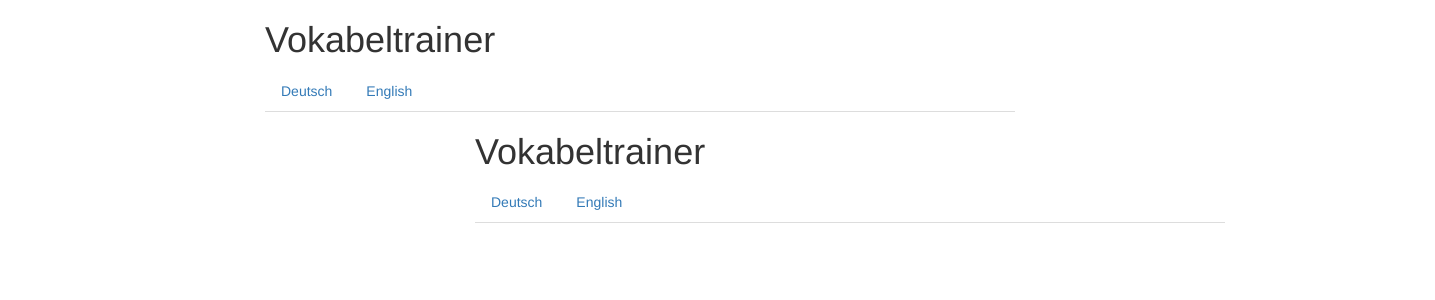
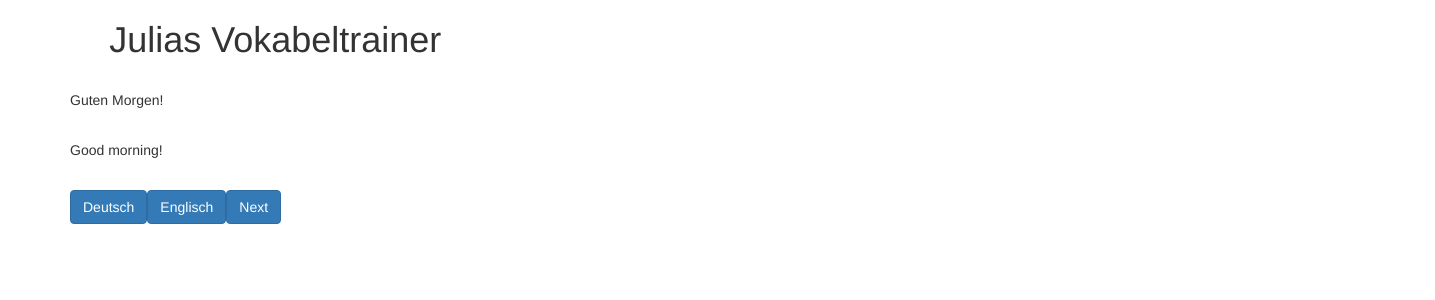
Before and after one commit to eurinb/vokabeltrainer, an Angular app: page / in a window 1280 px wide. Shown: the top 300 px of the page, 1435 px wide, since content can reach past the window. Built offline with nearby package versions, Linux system fonts and the light colour scheme.

Commit message:
Basic vokeltrainer ready

```diff
--- a/src/app/app.component.html
+++ b/src/app/app.component.html
@@ -1,7 +1,17 @@
 <div class="contrainer">
+
   <div class="row">
+
+    <div class="col-xs-12 col-xs-offset-1">
+        <h1>Julias Vokabeltrainer</h1>
+    </div>
+
+    <hr>
+
     <div class="col-md-12">
       <app-vokabel-abfrage></app-vokabel-abfrage>
     </div>
+
   </div>
+
 </div>
--- a/src/app/app.module.ts
+++ b/src/app/app.module.ts
@@ -3,17 +3,11 @@ import { NgModule } from '@angular/core';
 
 import { AppComponent } from './app.component';
 import { VokabelAbfrageComponent } from './vokabel-abfrage/vokabel-abfrage.component';
-import {RouterModule, Routes} from "@angular/router";
 import { DeutschComponent } from './vokabel-abfrage/deutsch/deutsch.component';
 import { EnglishComponent } from './vokabel-abfrage/english/english.component';
 import {HttpModule} from "@angular/http";
 import {FormsModule} from "@angular/forms";
 
-const appRoutes: Routes = [
-  {path: '', component: VokabelAbfrageComponent},
-  {path: 'deutsch', component: DeutschComponent},
-  {path: 'english', component: EnglishComponent}
-]
 
 @NgModule({
   declarations: [
@@ -27,7 +21,6 @@ const appRoutes: Routes = [
     BrowserModule,
     FormsModule,
     HttpModule,
-    RouterModule.forRoot(appRoutes)
   ],
   providers: [],
   bootstrap: [AppComponent]
--- a/src/app/vokabel-abfrage/deutsch/deutsch.component.html
+++ b/src/app/vokabel-abfrage/deutsch/deutsch.component.html
@@ -1,3 +1,6 @@
-<p>
-  deutsch works!
-</p>
+<div class="row">
+  <div class="col-xs-12">
+    <p *ngIf="toggle">{{ vokabel.textBaseLanguage}}</p>
+    <p *ngIf="!toggle">-</p>
+  </div>
+</div>
--- a/src/app/vokabel-abfrage/deutsch/deutsch.component.ts
+++ b/src/app/vokabel-abfrage/deutsch/deutsch.component.ts
@@ -1,4 +1,5 @@
-import { Component, OnInit } from '@angular/core';
+import {Component, Input, OnInit} from '@angular/core';
+import {Vokabel} from "../vokabel.model";
 
 @Component({
   selector: 'app-deutsch',
@@ -7,9 +8,13 @@ import { Component, OnInit } from '@angular/core';
 })
 export class DeutschComponent implements OnInit {
 
+  @Input() vokabel: Vokabel;
+  @Input() toggle: boolean;
+
   constructor() { }
 
   ngOnInit() {
+    this.toggle = true;
   }
 
 }
--- a/src/app/vokabel-abfrage/english/english.component.html
+++ b/src/app/vokabel-abfrage/english/english.component.html
@@ -1,3 +1,6 @@
-<p>
-  english works!
-</p>
+<div class="row">
+  <div class="col-xs-12">
+    <p *ngIf="toggle">{{ vokabel.textLanguage}}</p>
+    <p *ngIf="!toggle">-</p>
+  </div>
+</div>
--- a/src/app/vokabel-abfrage/english/english.component.ts
+++ b/src/app/vokabel-abfrage/english/english.component.ts
@@ -1,4 +1,5 @@
-import { Component, OnInit } from '@angular/core';
+import {Component, Input, OnInit} from '@angular/core';
+import {Vokabel} from "../vokabel.model";
 
 @Component({
   selector: 'app-english',
@@ -7,9 +8,13 @@ import { Component, OnInit } from '@angular/core';
 })
 export class EnglishComponent implements OnInit {
 
+  @Input() vokabel: Vokabel;
+  @Input() toggle: boolean;
+
   constructor() { }
 
   ngOnInit() {
+    this.toggle = true;
   }
 
 }
--- a/src/app/vokabel-abfrage/vokabel-abfrage.component.html
+++ b/src/app/vokabel-abfrage/vokabel-abfrage.component.html
@@ -1,19 +1,31 @@
 <div class="container">
+
+  <br>
+
   <div class="row">
-    <div class="col-xs-12 col-sm-10 col-md-8 col-sm-offset-1 col-md-offset-2">
-
-      <h1>Vokabeltrainer</h1>
-
-      <ul class="nav nav-tabs">
-        <li role="presentation" routerLinkActive="active"><a routerLink="/deutsch">Deutsch</a> </li>
-        <li role="presentation"><a routerLink="/english">English</a> </li>
-      </ul>
-
+    <div class="col-xs-12">
+      <app-deutsch [vokabel]="vokabeln[this.index]" [toggle]="germanToggle"></app-deutsch>
     </div>
   </div>
+
+  <br>
+
   <div class="row">
-    <div class="col-xs-12 col-sm-10 col-md-8 col-sm-offset-1 col-md-offset-2">
-      <router-outlet></router-outlet>
+    <div class="col-xs-12">
+      <app-english [vokabel]="vokabeln[this.index]" [toggle]="englishToggle"></app-english>
     </div>
   </div>
+
+  <br>
+
+  <div class="row">
+    <div class="col-xs-12">
+      <button class="btn btn-primary" (click)="toggleGerman()">Deutsch</button>
+      <button class="btn btn-primary" (click)="toggleEnglish()">Englisch</button>
+      <button class="btn btn-primary" (click)="nextVokabel()">Next</button>
+    </div>
+  </div>
+
+
+
 </div>
--- a/src/app/vokabel-abfrage/vokabel-abfrage.component.ts
+++ b/src/app/vokabel-abfrage/vokabel-abfrage.component.ts
@@ -10,13 +10,65 @@ export class VokabelAbfrageComponent implements OnInit {
 
   vokabeln : Vokabel[] = [
     new Vokabel('Good morning!', 'Guten Morgen!'),
+    new Vokabel('Hello!','Hallo!'),
+    new Vokabel('How are you?','Wie geht es Ihnen / Dir / Euch?'),
+    new Vokabel('I\'m sorry','Es tut mir leid.'),
+    new Vokabel('Excuse me.','Entschuldigung.'),
+    new Vokabel('No problem.','Macht nichts.'),
+    new Vokabel('Thank you.','Danke'),
+    new Vokabel('You\'re welcome.','Gern geschehen.'),
     new Vokabel('I know.', 'Ich weiß'),
-    new Vokabel('I don\'t know', 'Ich weiß nicht')
+    new Vokabel('Sorry, I don\'t understand.','Es tut mir leid, das verstehe ich nicht.'),
+    new Vokabel('Can you repeat that, please?','Kannst Du das bitte wiederholen?'),
+    new Vokabel('Can you say that again?','Kannst Du das noch einmal sagen?'),
+    new Vokabel('What page, please?','Welche Seite, bitte?'),
+    new Vokabel('What number, please?','Welche Nummer, bitte?'),
+    new Vokabel('Sorry, I\'ve forgotten the number ','Es tut mir leid, ich habe die Nummer vergessen.'),
+    new Vokabel('May I go to the toilet, please','Darf ich bitte auf die Toilette gehen?'),
+    new Vokabel('Natur calls.','Ich muss auf die Toilette gehen.'),
+    new Vokabel('What is \'Thank you\' in German?','Was heißt \'Thank you\' auf Deutsch?'),
+    new Vokabel('What does \'Stuhl\' mean?','Was heißt Stuhl?'),
+    new Vokabel('How do you say \'bye bye\' in German?','Wie sagt man \'bye bye\' auf Deutsch?'),
+    new Vokabel('Can you help me, please?','Kannst Du mir bitte helfen?'),
+    new Vokabel('Please help me!','Bitte hilf mir!'),
+    new Vokabel('Can you check my work, please?','Kannst Du bitte meien Arbeit ansehen?'),
+    new Vokabel('Is this right /correct?','Ist das richtig? Stimmt das?'),
+    new Vokabel('Let\'s play cards','Spielen wir Karten'),
+    new Vokabel('Who\'s next?','Wer ist der/die Nächste?'),
+    new Vokabel('It\'s my/your/her/his turn.' ,'Ich bin / Du bist / Er ist / Sie ist dran.'),
+    new Vokabel('I know!','Ich weiß!'),
+    new Vokabel('I don\'t know', 'Ich weiß nicht'),
+    new Vokabel('I\'ve got the answer!','Ich habe die Antwort!'),
+    new Vokabel('I\'m finished! / I\'m done','Ich bin fertig!'),
+    new Vokabel('Are there any volunteers?','Gibt es Freiwillige?')
   ];
+
+  index: number;
+  germanToggle: boolean = true;
+  englishToggle: boolean = true;
 
   constructor() { }
 
   ngOnInit() {
+    this.index = 0;
+  }
+
+  nextVokabel() {
+    this.index = (this.index + 1) % this.vokabeln.length;
+  }
+
+  toggleEnglish() {
+    if (this.germanToggle) {
+      this.englishToggle = !this.englishToggle;
+    }
+
+  }
+
+  toggleGerman() {
+    if (this.englishToggle) {
+      this.germanToggle = !this.germanToggle;
+    }
+
   }
 
 }
```
Also changed, not shown: src/app/vokabel-abfrage/vokabel.service.ts (added, +10 -0 lines).
